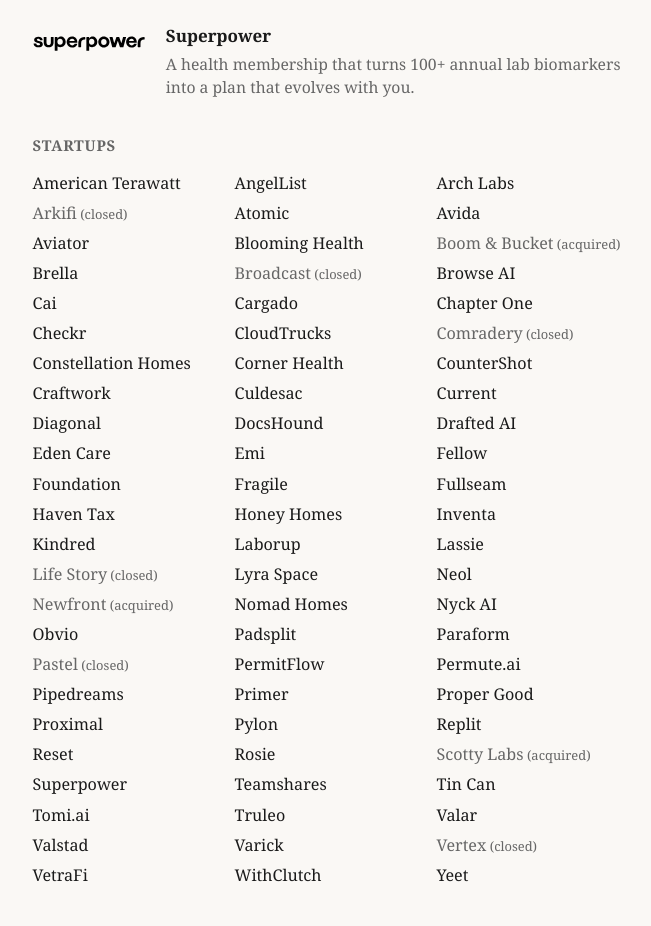
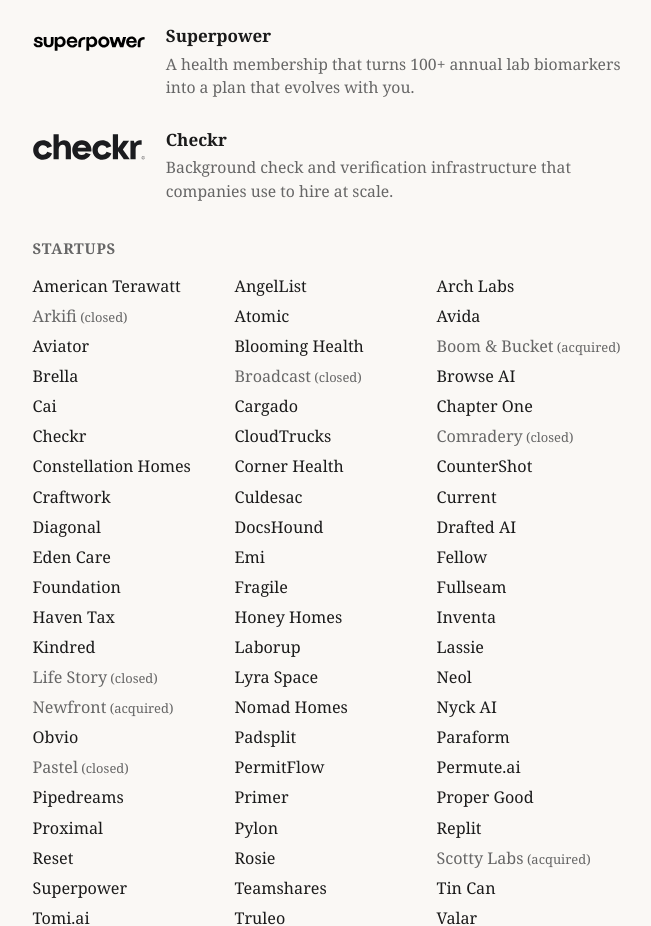
Before and after one commit to evancm/personal-site, a plain HTML site: page index.html in a window 1280 px wide. Shown: the part 1351-2277 px from the top of the page, without its empty margins (313-964 px from the left). Drawn offline with Linux system fonts and the light colour scheme.

Commit message:
Add Checkr to Highlights
Co-Authored-By: Claude Opus 5 (1M context) <noreply@anthropic.com>

```diff
--- a/index.html
+++ b/index.html
@@ -113,6 +113,13 @@
               <div>
                 <h4 class="highlight-name"><a href="https://superpower.com/">Superpower</a></h4>
                 <p class="highlight-desc">A health membership that turns 100+ annual lab biomarkers into a plan that evolves with you.</p>
+              </div>
+            </li>
+            <li class="highlight">
+              <a class="highlight-logo" href="https://checkr.com/"><img src="img/checkr.svg" alt="" loading="lazy"></a>
+              <div>
+                <h4 class="highlight-name"><a href="https://checkr.com/">Checkr</a></h4>
+                <p class="highlight-desc">Background check and verification infrastructure that companies use to hire at scale.</p>
               </div>
             </li>
           </ul>
```
Also changed, not shown: img/checkr.svg (added).
